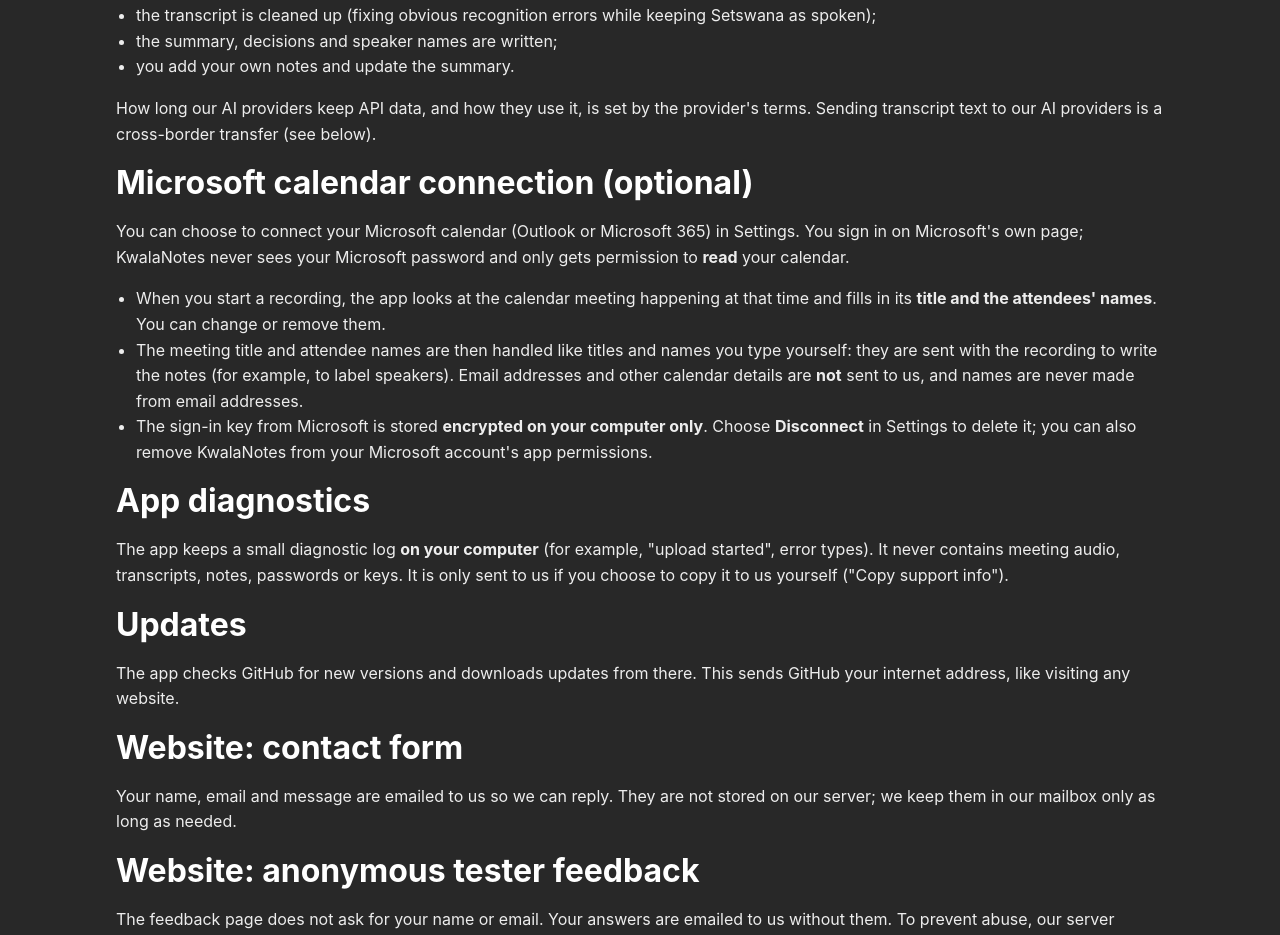
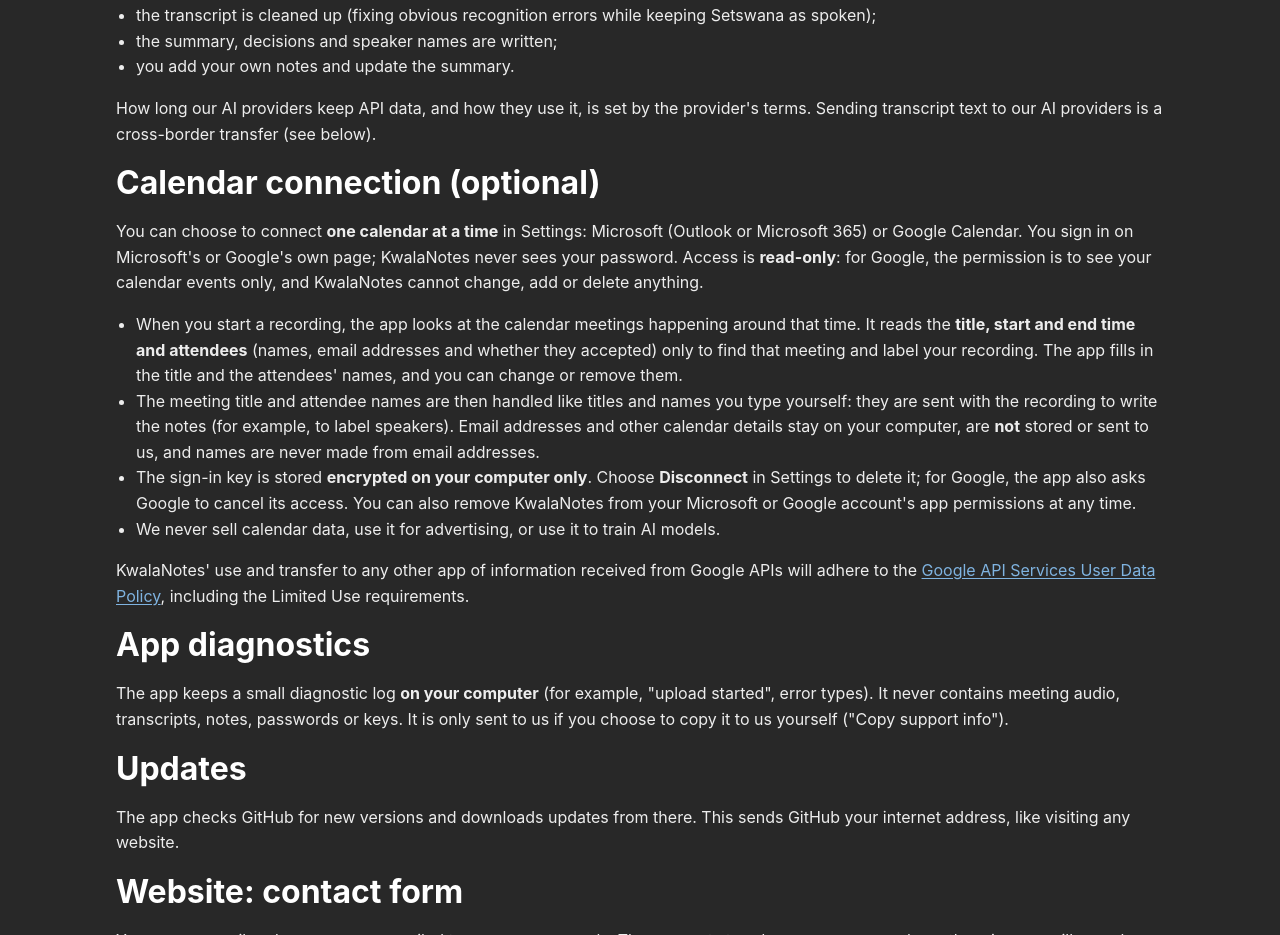
Before and after one commit to umar-arbi/setswana-notetaker-industry, a plain HTML site: page privacy.html in a window 1280 px wide. Shown: the part 1514-2449 px from the top of the page. Drawn offline with Linux system fonts and the light colour scheme; no server answers.

Commit message:
site: 411ae5c

```diff
--- a/privacy.html
+++ b/privacy.html
@@ -33,7 +33,7 @@
         <!-- DRAFT — not legal advice. To be reviewed by a lawyer qualified in Botswana before publication. -->
 
         <h1>Privacy Policy — KwalaNotes</h1>
-        <p class="notes-meta"><strong>Last updated:</strong> 15 November 2026</p>
+        <p class="notes-meta"><strong>Last updated:</strong> 19 November 2026</p>
 
         <p>
           This policy explains what KwalaNotes does with your information, in
@@ -163,22 +163,33 @@
           is a cross-border transfer (see below).
         </p>
 
-        <h2>Microsoft calendar connection (optional)</h2>
+        <h2>Calendar connection (optional)</h2>
         <p>
-          You can choose to connect your Microsoft calendar (Outlook or Microsoft 365) in Settings. You sign in on
-          Microsoft's own page; KwalaNotes never sees your Microsoft password and only gets permission to
-          <strong>read</strong> your calendar.
+          You can choose to connect <strong>one calendar at a time</strong> in Settings: Microsoft (Outlook or
+          Microsoft 365) or Google Calendar. You sign in on Microsoft's or Google's own page; KwalaNotes never sees your
+          password. Access is <strong>read-only</strong>: for Google, the permission is to see your calendar events
+          only, and KwalaNotes cannot change, add or delete anything.
         </p>
         <ul>
-          <li>When you start a recording, the app looks at the calendar meeting happening at that time and fills in its
-            <strong>title and the attendees' names</strong>. You can change or remove them.</li>
+          <li>When you start a recording, the app looks at the calendar meetings happening around that time. It reads
+            the <strong>title, start and end time and attendees</strong> (names, email addresses and whether they
+            accepted) only to find that meeting and label your recording. The app fills in the title and the attendees'
+            names, and you can change or remove them.</li>
           <li>The meeting title and attendee names are then handled like titles and names you type yourself: they are
             sent with the recording to write the notes (for example, to label speakers). Email addresses and other
-            calendar details are <strong>not</strong> sent to us, and names are never made from email addresses.</li>
-          <li>The sign-in key from Microsoft is stored <strong>encrypted on your computer only</strong>. Choose
-            <strong>Disconnect</strong> in Settings to delete it; you can also remove KwalaNotes from your Microsoft
-            account's app permissions.</li>
+            calendar details stay on your computer, are <strong>not</strong> stored or sent to us, and names are never
+            made from email addresses.</li>
+          <li>The sign-in key is stored <strong>encrypted on your computer only</strong>. Choose
+            <strong>Disconnect</strong> in Settings to delete it; for Google, the app also asks Google to cancel its
+            access. You can also remove KwalaNotes from your Microsoft or Google account's app permissions at any
+            time.</li>
+          <li>We never sell calendar data, use it for advertising, or use it to train AI models.</li>
         </ul>
+        <p>
+          KwalaNotes' use and transfer to any other app of information received from Google APIs will adhere to the
+          <a href="https://developers.google.com/terms/api-services-user-data-policy">Google API Services User Data Policy</a>,
+          including the Limited Use requirements.
+        </p>
 
         <h2>App diagnostics</h2>
         <p>
```
Also changed, not shown: faq.html (+11 -0 lines).
